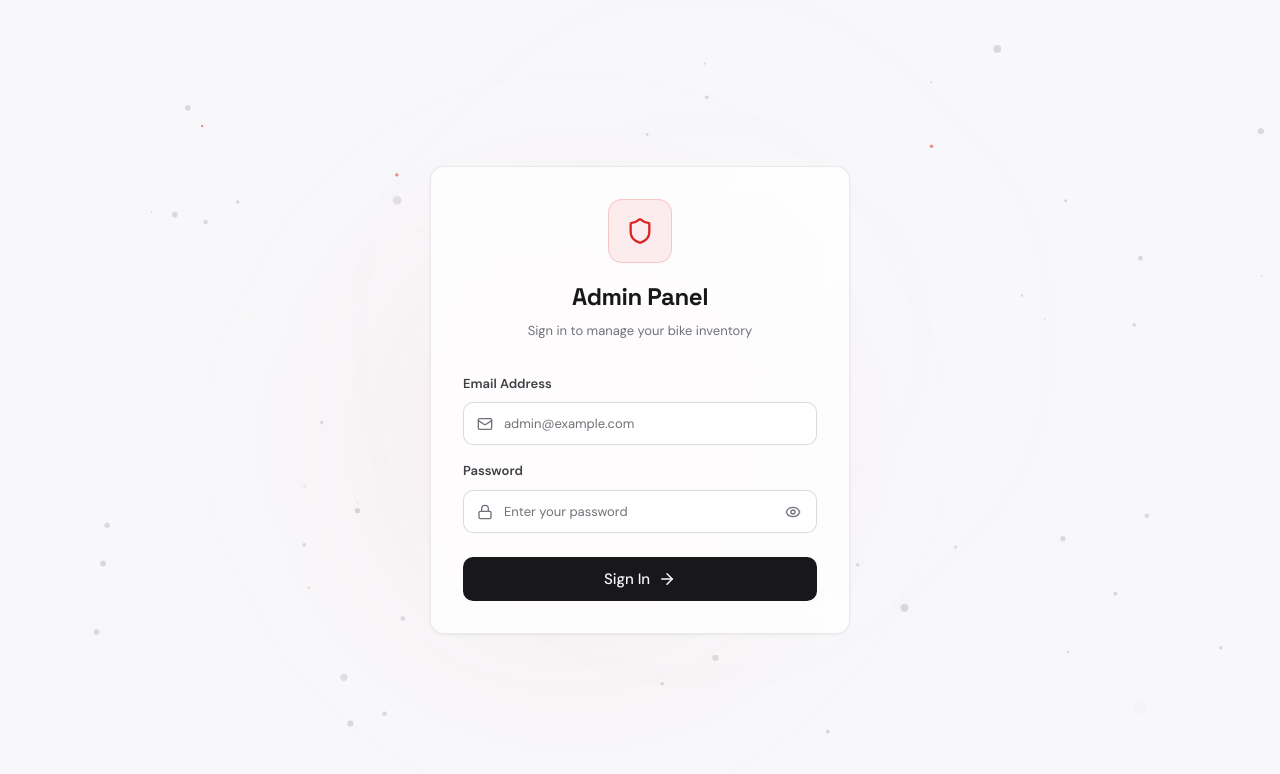
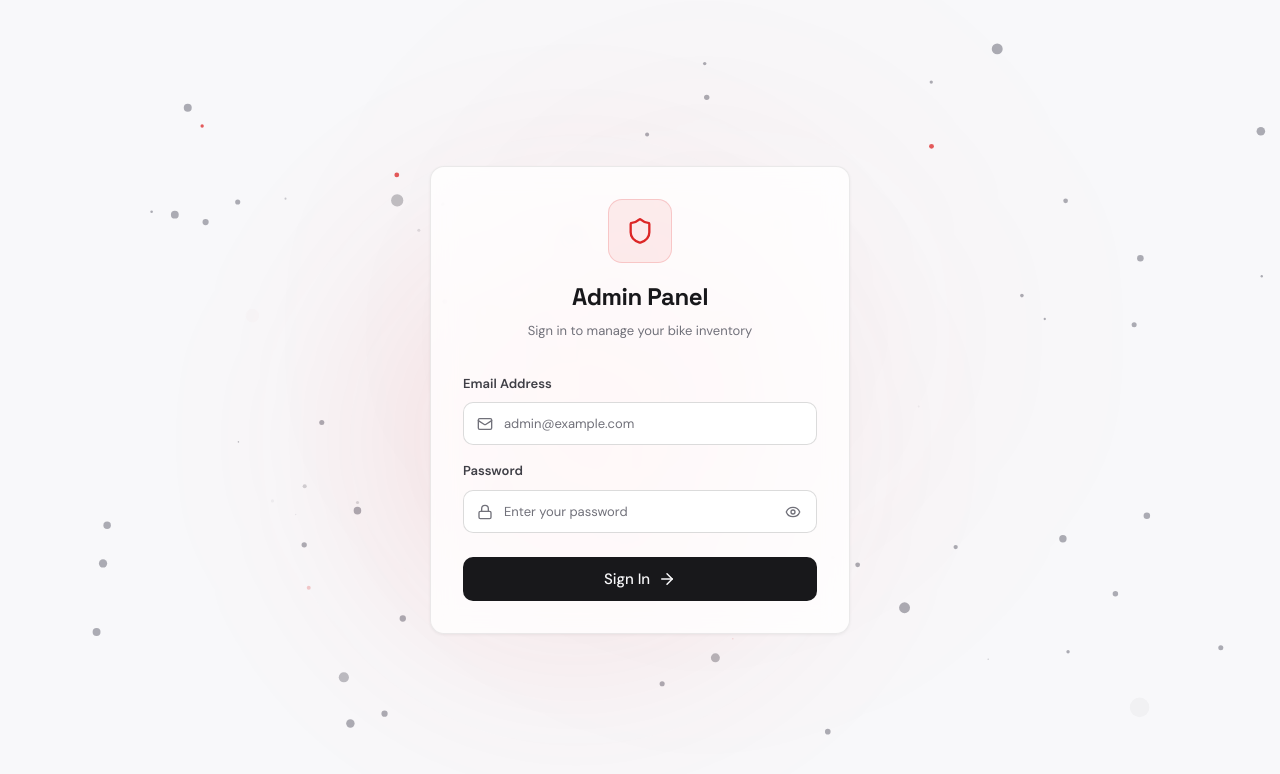
Before and after one commit to MohitJain2003/buddy-bike-app, a React (Vite) app: page /admin in a window 1280 px wide. Shown: the top 774 px of the page. Built offline with nearby package versions, Linux system fonts and the light colour scheme; no server answers.

Commit message:
design: enhance 3d background particle and ambient glow visibility in light mode

```diff
--- a/src/components/ThreeBg.jsx
+++ b/src/components/ThreeBg.jsx
@@ -50,7 +50,9 @@ const ThreeBg = () => {
         const scale = fov / (fov + this.z);
         const x2d = this.x * scale + projX;
         const y2d = this.y * scale + projY;
-        const r2d = this.radius * scale * 5;
+
+        // Increase particle size slightly in light mode for better contrast
+        const r2d = this.radius * scale * (isDark ? 5 : 7);
 
         let alpha = 1.0;
         if (this.z > 800) alpha = (1000 - this.z) / 200;
@@ -58,11 +60,15 @@ const ThreeBg = () => {
 
         let color;
         if (this.isAccent) {
-          color = `rgba(220, 38, 38, ${alpha * 0.5})`;
+          // Sleek primary red with higher opacity in light mode to pop
+          color = isDark
+            ? `rgba(220, 38, 38, ${alpha * 0.55})`
+            : `rgba(220, 38, 38, ${alpha * 0.75})`;
         } else {
+          // White dust in dark mode, dark grey dust in light mode
           color = isDark
-            ? `rgba(255, 255, 255, ${alpha * 0.3})`
-            : `rgba(0, 0, 0, ${alpha * 0.12})`;
+            ? `rgba(255, 255, 255, ${alpha * 0.35})`
+            : `rgba(30, 30, 45, ${alpha * 0.35})`;
         }
 
         ctx.beginPath();
@@ -139,10 +145,11 @@ const ThreeBg = () => {
         left: '20%',
         width: '50vw',
         height: '50vw',
-        background: 'radial-gradient(circle, rgba(220, 38, 38, 0.07) 0%, rgba(220, 38, 38, 0) 70%)',
+        background: 'var(--ambient-glow-1)',
         borderRadius: '50%',
         filter: 'blur(80px)',
         pointerEvents: 'none',
+        transition: 'background 0.3s ease',
       }} />
 
       {/* Floating Ambient Glow 2 */}
@@ -152,10 +159,11 @@ const ThreeBg = () => {
         right: '15%',
         width: '60vw',
         height: '60vw',
-        background: 'radial-gradient(circle, rgba(240, 240, 245, 0.015) 0%, rgba(240, 240, 245, 0) 70%)',
+        background: 'var(--ambient-glow-2)',
         borderRadius: '50%',
         filter: 'blur(100px)',
         pointerEvents: 'none',
+        transition: 'background 0.3s ease',
       }} />
 
       <canvas ref={canvasRef} style={{ display: 'block', width: '100%', height: '100%' }} />
--- a/src/index.css
+++ b/src/index.css
@@ -98,6 +98,10 @@
   --navbar-height: 72px;
   --container-max: 1280px;
   --container-wide: 1440px;
+
+  /* Ambient background glows */
+  --ambient-glow-1: radial-gradient(circle, rgba(220, 38, 38, 0.07) 0%, rgba(220, 38, 38, 0) 70%);
+  --ambient-glow-2: radial-gradient(circle, rgba(240, 240, 245, 0.015) 0%, rgba(240, 240, 245, 0) 70%);
 }
 
 /* ===== LIGHT MODE THEME ===== */
@@ -151,6 +155,10 @@
   --shadow-xl: 0 20px 25px -5px rgba(0, 0, 0, 0.12);
   --shadow-glow: none;
   --shadow-glow-cyan: none;
+
+  /* Ambient background glows for light mode */
+  --ambient-glow-1: radial-gradient(circle, rgba(220, 38, 38, 0.14) 0%, rgba(220, 38, 38, 0) 70%);
+  --ambient-glow-2: radial-gradient(circle, rgba(220, 38, 38, 0.04) 0%, rgba(220, 38, 38, 0) 70%);
 }
 
 /* ===== GLOBAL RESET & BASE ===== */
```
